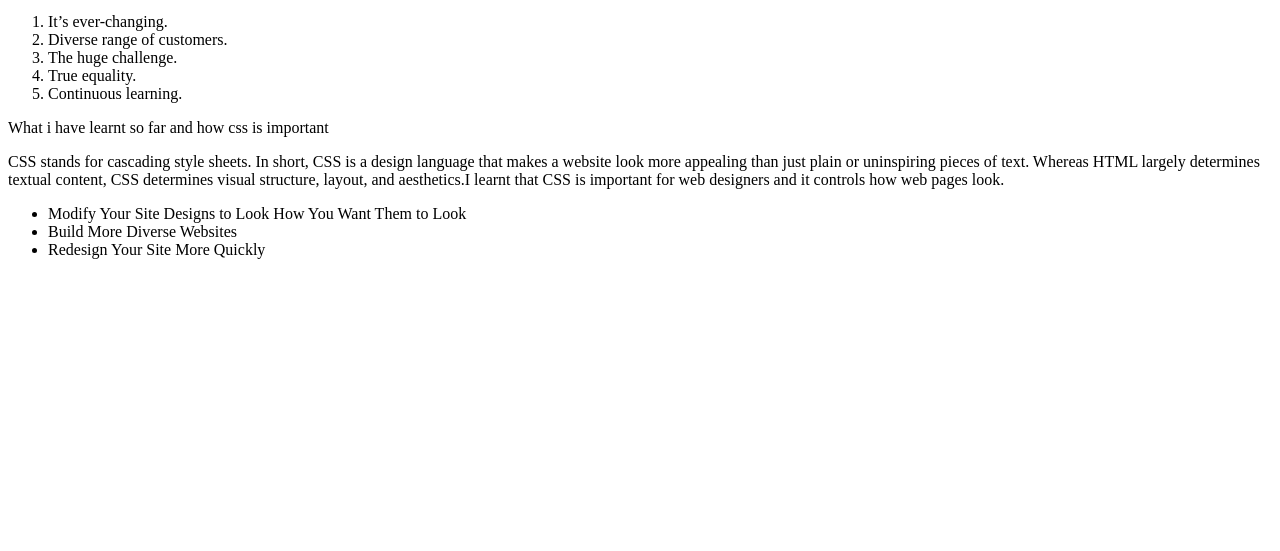
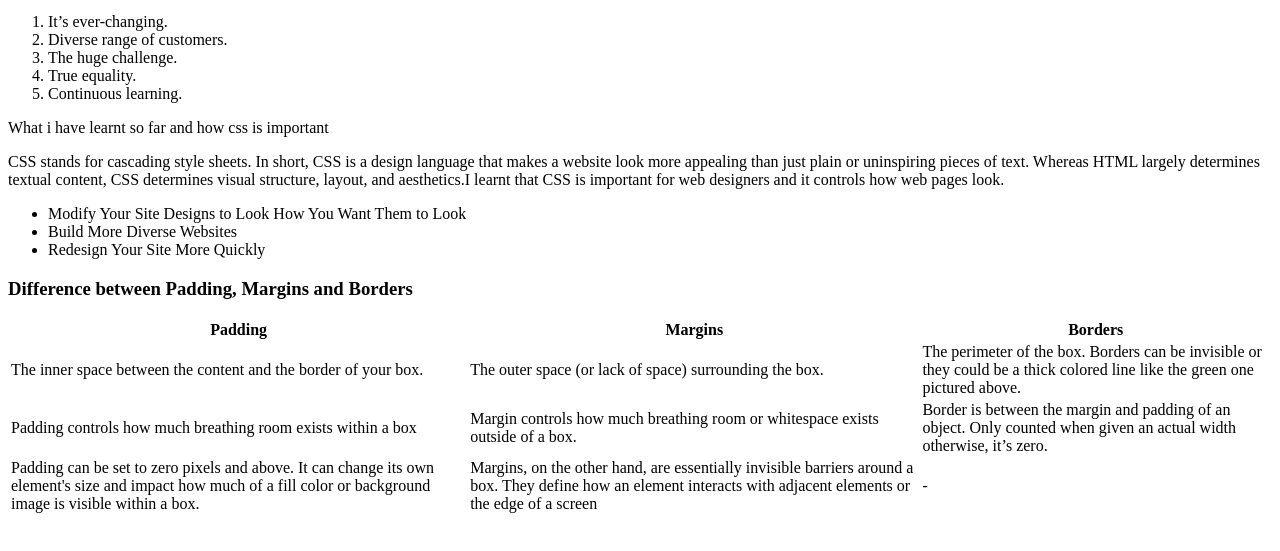
Before and after one commit to f8makinde/Stutern-assignment-4, a plain HTML site: page index.html in a window 1280 px wide. Shown: the part 101-652 px from the top of the page. Drawn offline with Linux system fonts and the light colour scheme.

Commit message:
difference between padding margin and border

```diff
--- a/index.html
+++ b/index.html
@@ -5,6 +5,7 @@
     <meta http-equiv="X-UA-Compatible" content="IE=edge">
     <meta name="viewport" content="width=device-width, initial-scale=1.0">
     <title>Intro to css</title>
+    <link rel="stylesheet" href="styles.css">
 </head>
 <body>
      <!-- <h4>First section</h4> -->
@@ -41,8 +42,28 @@
     </div>
   <!-- <h4>Second section</h4> -->
   <div>
+      <h3>Difference between Padding, Margins and Borders</h3>
       <table>
-
+        <tr>
+            <th>Padding</th>
+            <th>Margins</th>
+            <th>Borders</th>
+        </tr>
+        <tr>
+            <td>The inner space between the content and the border of your box.</td>
+            <td>The outer space (or lack of space) surrounding the box.</td>
+            <td>The perimeter of the box. Borders can be invisible or they could be a thick colored line like the green one pictured above. </td>
+        </tr>
+        <tr>
+            <td>Padding controls how much breathing room exists within a box</td>
+            <td>Margin controls how much breathing room or whitespace exists outside of a box.</td>
+            <td>Border is between the margin and padding of an object. Only counted when given an actual width otherwise, it’s zero.</td>
+        </tr>
+        <tr>
+            <td>Padding can be set to zero pixels and above. It can change its own element's size and impact how much of a fill color or background image is visible within a box.</td>
+            <td>Margins, on the other hand, are essentially invisible barriers around a box. They define how an element interacts with adjacent elements or the edge of a screen</td>
+            <td>-</td>
+        </tr>
       </table>
   </div>
 </body>
```
Also changed, not shown: styles.css (added).
